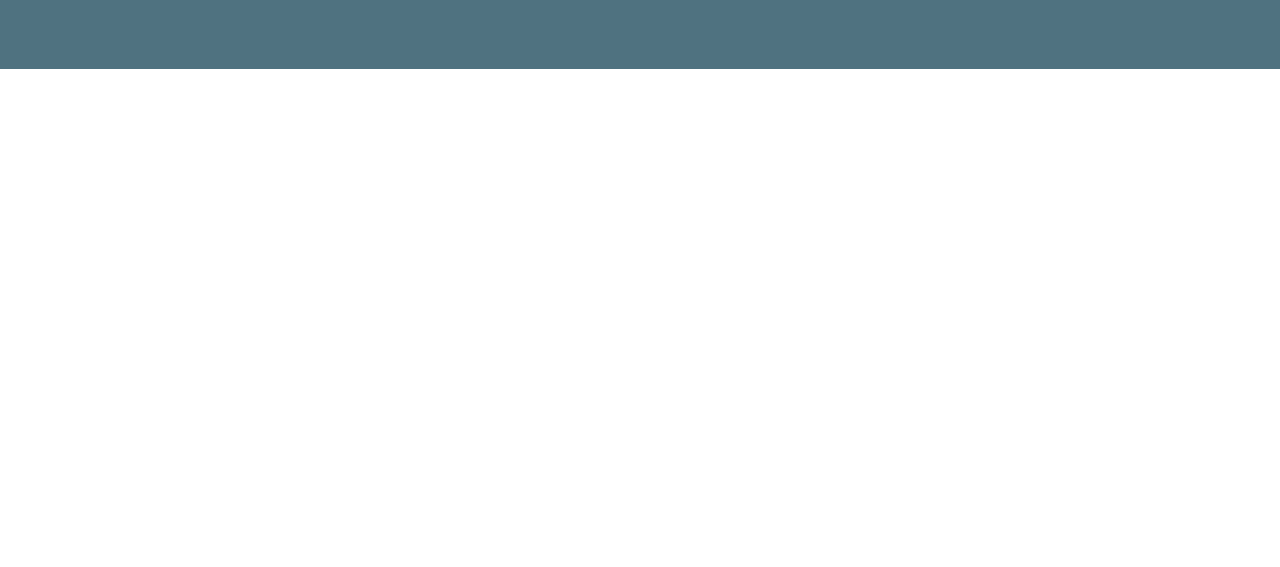
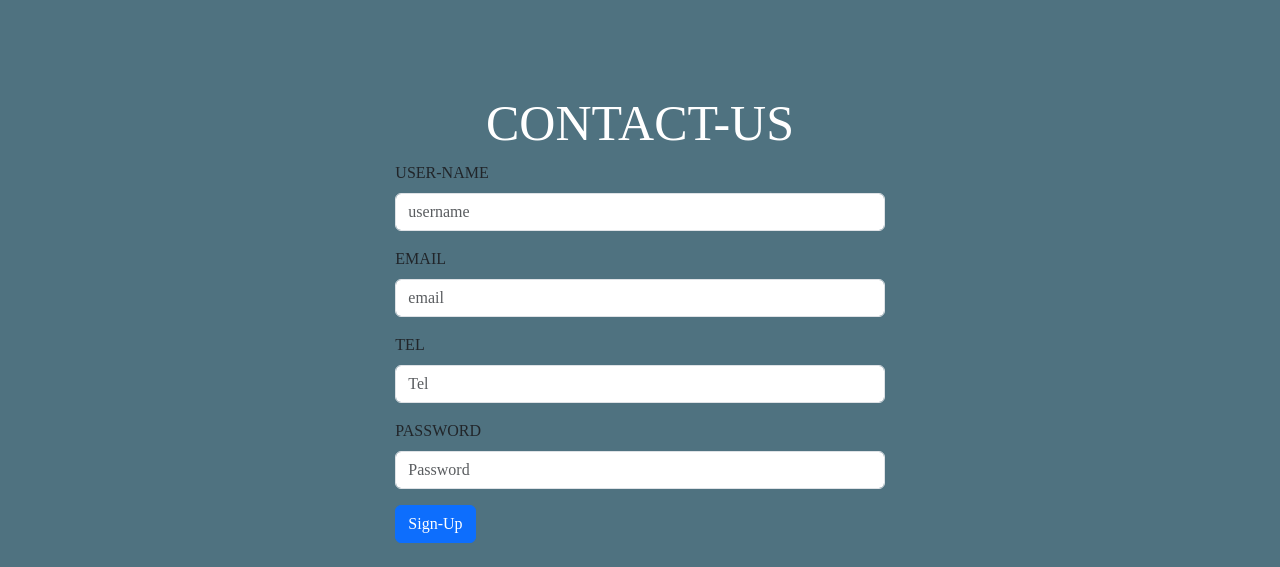
Before and after one commit to gaaji12345/Assigment68-WEB, a plain HTML site: page index.html in a window 1280 px wide. Shown: the part 2885-3452 px from the top of the page. Before the commit the page ends 2954 px from the top, so only its background shows below. Drawn offline with nearby package versions, Linux system fonts and the light colour scheme.

Commit message:
create conatct section and style it

```diff
--- a/Style/style.css
+++ b/Style/style.css
@@ -87,3 +87,13 @@ body>section:nth-child(3)>div>div>div:nth-child(2)>div>p:nth-child(4){
     color: white;
     font-size: 50px;
 }
+
+#conatct{
+    background-color:#4f7280 ;
+}
+
+#conatct h1{
+    text-align: center;
+    color: white;
+    font-size: 50px;
+}
--- a/index.html
+++ b/index.html
@@ -204,6 +204,40 @@
      </section>
 
 
+     <section class="p-4" id="conatct">
+         <h1>
+             CONTACT-US
+         </h1>
+         <main class="container-fluid">
+             <section class="row">
+                 <div class="col"></div>
+                 <div class="col-5">
+                     <div class="mb-3">
+                         <label for="exampleFormControlInput1" class="form-label">USER-NAME</label>
+                         <input type="text" class="form-control" id="exampleFormControlInput1" placeholder="username">
+                     </div>
+                     <div class="mb-3">
+                         <label for="exampleFormControlInput1" class="form-label">EMAIL</label>
+                         <input type="text" class="form-control" id="exampleFormControlInput2" placeholder="email">
+                     </div>
+                     <div class="mb-3">
+                         <label for="exampleFormControlInput1" class="form-label">TEL</label>
+                         <input type="text" class="form-control" id="exampleFormControlInput3" placeholder="Tel">
+                     </div>
+                     <div class="mb-3">
+                         <label for="exampleFormControlInput1" class="form-label">PASSWORD</label>
+                         <input type="text" class="form-control" id="exampleFormControlInput4" placeholder="Password">
+                     </div>
+                     <button type="submit" class="btn btn-primary">Sign-Up</button>
+
+                 </div>
+                 <div class="col"></div>
+             </section>
+         </main>
+     </section>
+
+
+
 
 
    <script src="https://cdn.jsdelivr.net/npm/bootstrap@5.3.3/dist/js/bootstrap.bundle.min.js" integrity="sha384-YvpcrYf0tY3lHB60NNkmXc5s9fDVZLESaAA55NDzOxhy9GkcIdslK1eN7N6jIeHz" crossorigin="anonymous"></script>
```
